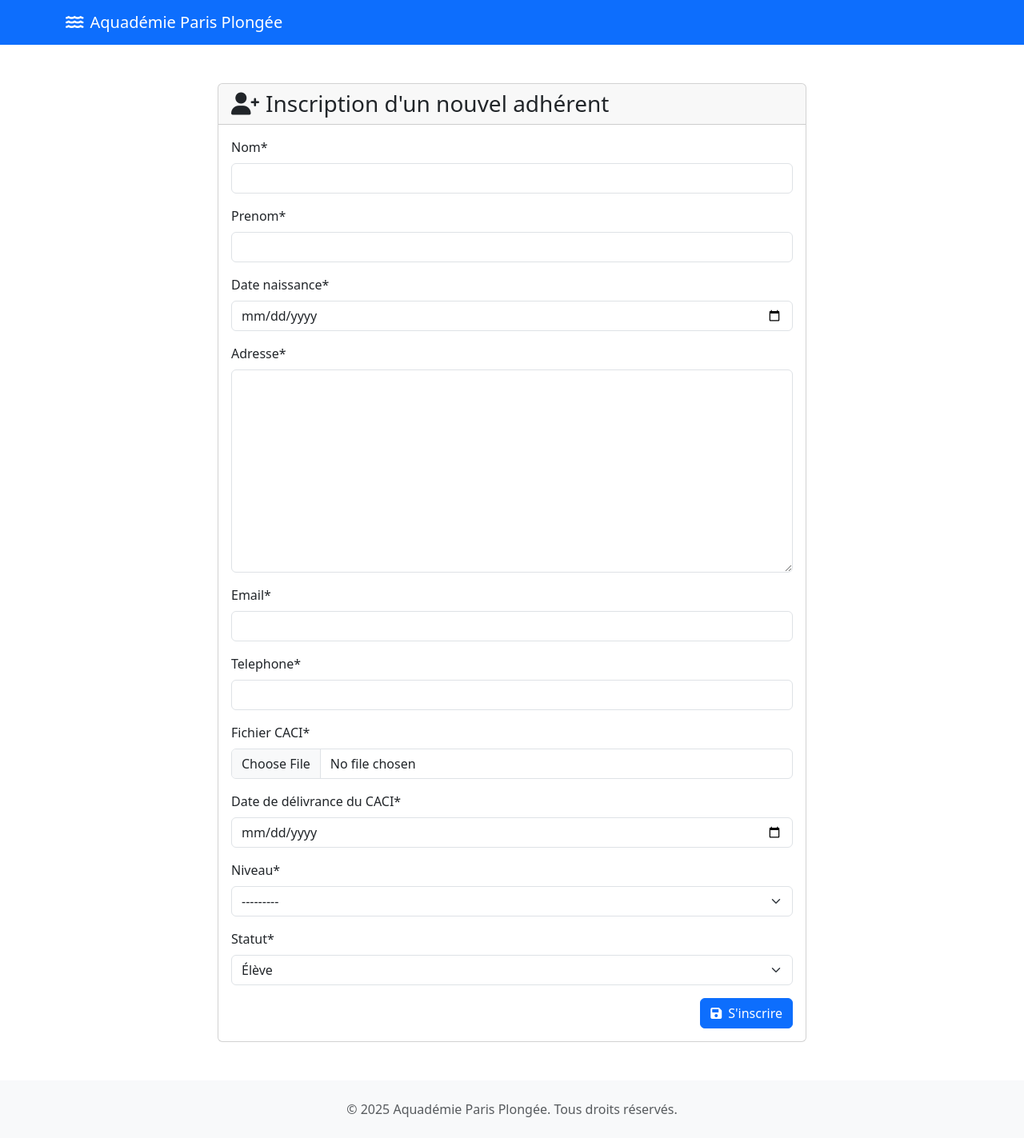
After one commit to abissolah/aquademie-technique, a Django app: page /adherents/inscription/ in a window 1280 px wide. The commit adds this page. Shown: the whole page at 80% size. Run offline with Django 5.2, Linux system fonts and the light colour scheme; some libraries are stand-ins or nearby versions.

Commit message:
Ajout du formulaire d'inscription public adhérent et renommage du champ CACI : - Nouveau formulaire d'inscription public sans connexion - Champ CACI renommé en 'date de délivrance' - Ajout du champ upload CACI obligatoire - Retrait des champs section et photo pour le formulaire public

```diff
--- a/gestion/forms.py
+++ b/gestion/forms.py
@@ -6,7 +6,7 @@ class AdherentForm(forms.ModelForm):
         model = Adherent
         fields = [
             'nom', 'prenom', 'date_naissance', 'adresse', 'email',
-            'telephone', 'photo', 'date_fin_validite_caci', 'niveau', 'statut', 'sections',
+            'telephone', 'photo', 'date_delivrance_caci', 'niveau', 'statut', 'sections',
             'type_personne', 'caci_fichier'
         ]
         widgets = {
@@ -14,7 +14,7 @@ class AdherentForm(forms.ModelForm):
                 attrs={'type': 'date'},
                 format='%Y-%m-%d'
             ),
-            'date_fin_validite_caci': forms.DateInput(
+            'date_delivrance_caci': forms.DateInput(
                 attrs={'type': 'date'},
                 format='%Y-%m-%d'
             ),
@@ -28,8 +28,8 @@ class AdherentForm(forms.ModelForm):
         if self.instance and self.instance.pk:
             if self.instance.date_naissance:
                 self.fields['date_naissance'].initial = self.instance.date_naissance.strftime('%Y-%m-%d')
-            if self.instance.date_fin_validite_caci:
-                self.fields['date_fin_validite_caci'].initial = self.instance.date_fin_validite_caci.strftime('%Y-%m-%d')
+            if self.instance.date_delivrance_caci:
+                self.fields['date_delivrance_caci'].initial = self.instance.date_delivrance_caci.strftime('%Y-%m-%d')
 
 class SectionForm(forms.ModelForm):
     class Meta:
@@ -60,7 +60,7 @@ class GroupeCompetenceForm(forms.ModelForm):
 class SeanceForm(forms.ModelForm):
     class Meta:
         model = Seance
-        fields = ['date', 'heure_debut', 'heure_fin', 'lieu']
+        fields = ['date', 'heure_debut', 'heure_fin', 'lieu', 'directeur_plongee']
         widgets = {
             'date': forms.DateInput(
                 attrs={'type': 'date'},
@@ -85,11 +85,14 @@ class SeanceForm(forms.ModelForm):
         # Utiliser une liste déroulante pour le lieu
         self.fields['lieu'].queryset = Lieu.objects.all()
         self.fields['lieu'].label_from_instance = lambda obj: f"{obj.nom} - {obj.ville}"
+        # Filtrer les encadrants adhérents pour directeur de plongée
+        self.fields['directeur_plongee'].queryset = Adherent.objects.filter(statut='encadrant', type_personne='adherent')
+        self.fields['directeur_plongee'].label_from_instance = lambda obj: f"{obj.nom_complet} ({obj.get_niveau_display()})"
 
 class PalanqueeForm(forms.ModelForm):
     class Meta:
         model = Palanquee
-        fields = ['nom', 'seance', 'section', 'encadrant', 'eleves', 'competences', 'precision_exercices']
+        fields = ['nom', 'seance', 'section', 'encadrant', 'eleves', 'competences', 'precision_exercices', 'duree', 'profondeur_max']
         widgets = {
             'nom': forms.TextInput(attrs={'placeholder': 'Nom de la palanquée'}),
             'precision_exercices': forms.Textarea(attrs={'rows': 5}),
@@ -139,6 +142,23 @@ class PalanqueeForm(forms.ModelForm):
                 except Section.DoesNotExist:
                     self.fields['competences'].queryset = Competence.objects.none()
 
+        # Pré-remplir le nom pour une création
+        if not self.instance.pk:
+            seance = None
+            if seance_id:
+                try:
+                    seance = Seance.objects.get(pk=seance_id)
+                except Seance.DoesNotExist:
+                    pass
+            elif 'seance' in self.data:
+                try:
+                    seance = Seance.objects.get(pk=self.data['seance'])
+                except Seance.DoesNotExist:
+                    pass
+            if seance:
+                count = seance.palanquees.count()
+                self.fields['nom'].initial = f"P{count+1}"
+
 class EvaluationForm(forms.ModelForm):
     class Meta:
         model = Evaluation
@@ -177,14 +197,14 @@ class NonAdherentInscriptionForm(forms.ModelForm):
         model = Adherent
         fields = [
             'nom', 'prenom', 'date_naissance', 'adresse', 'email',
-            'telephone', 'date_fin_validite_caci', 'niveau', 'statut', 'sections', 'caci_fichier'
+            'telephone', 'date_delivrance_caci', 'niveau', 'statut', 'sections', 'caci_fichier'
         ]
         widgets = {
             'date_naissance': forms.DateInput(
                 attrs={'type': 'date'},
                 format='%Y-%m-%d'
             ),
-            'date_fin_validite_caci': forms.DateInput(
+            'date_delivrance_caci': forms.DateInput(
                 attrs={'type': 'date'},
                 format='%Y-%m-%d'
             ),
@@ -194,3 +214,36 @@ class NonAdherentInscriptionForm(forms.ModelForm):
     def __init__(self, *args, **kwargs):
         super().__init__(*args, **kwargs)
         self.fields['caci_fichier'].required = True
+
+class AdherentPublicForm(forms.ModelForm):
+    class Meta:
+        model = Adherent
+        fields = [
+            'nom', 'prenom', 'date_naissance', 'adresse', 'email',
+            'telephone', 'caci_fichier', 'date_delivrance_caci', 'niveau', 'statut'
+        ]
+        widgets = {
+            'date_naissance': forms.DateInput(
+                attrs={'type': 'date'},
+                format='%Y-%m-%d'
+            ),
+            'date_delivrance_caci': forms.DateInput(
+                attrs={'type': 'date'},
+                format='%Y-%m-%d'
+            ),
+        }
+    def __init__(self, *args, **kwargs):
+        super().__init__(*args, **kwargs)
+        self.fields['caci_fichier'].required = True
+        if self.instance and self.instance.pk:
+            if self.instance.date_naissance:
+                self.fields['date_naissance'].initial = self.instance.date_naissance.strftime('%Y-%m-%d')
+            if self.instance.date_delivrance_caci:
+                self.fields['date_delivrance_caci'].initial = self.instance.date_delivrance_caci.strftime('%Y-%m-%d')
+    def save(self, commit=True):
+        instance = super().save(commit=False)
+        instance.type_personne = 'adherent'
+        if commit:
+            instance.save()
+            self.save_m2m()
+        return instance
--- a/gestion/urls.py
+++ b/gestion/urls.py
@@ -24,6 +24,8 @@ urlpatterns = [
     path('adherents/<int:pk>/supprimer/', views.AdherentDeleteView.as_view(), name='adherent_delete'),
     path('adherents/import-excel/', views.import_adherents_excel, name='import_adherents_excel'),
     path('adherents/telecharger-modele/', views.download_excel_template, name='download_excel_template'),
+    path('adherents/inscription/', views.AdherentPublicCreateView.as_view(), name='adherent_public_create'),
+    path('adherents/inscription/success/', views.dashboard, name='adherent_public_success'),
 
     # Élèves
     path('eleves/', views.EleveListView.as_view(), name='eleve_list'),
@@ -58,6 +60,7 @@ urlpatterns = [
     path('seances/<int:pk>/supprimer/', views.SeanceDeleteView.as_view(), name='seance_delete'),
     path('seances/<int:seance_id>/generer-lien-inscription/', views.generer_lien_inscription_seance, name='generer_lien_inscription_seance'),
     path('seances/<int:seance_id>/envoyer-invitation/', views.envoyer_mail_invitation_seance, name='envoyer_mail_invitation_seance'),
+    path('seances/<int:seance_id>/exporter-inscrits/', views.exporter_inscrits_seance, name='exporter_inscrits_seance'),
 
     # Palanquées
     path('palanquees/', PalanqueeListView.as_view(), name='palanquee_list'),
--- a/gestion/views.py
+++ b/gestion/views.py
@@ -23,9 +23,14 @@ from django.views.decorators.http import require_POST
 from django.core.mail import send_mass_mail
 from django.template.loader import render_to_string
 from django.core.mail import send_mail
+import openpyxl
+from openpyxl.utils import get_column_letter
+from openpyxl.styles import Alignment
+from openpyxl.styles import PatternFill
+from django.views.decorators.csrf import csrf_protect
 
 from .models import Adherent, Section, Competence, GroupeCompetence, Seance, Evaluation, LienEvaluation, Palanquee, Lieu, LienInscriptionSeance, InscriptionSeance
-from .forms import AdherentForm, SectionForm, CompetenceForm, GroupeCompetenceForm, SeanceForm, EvaluationBulkForm, PalanqueeForm, NonAdherentInscriptionForm
+from .forms import AdherentForm, SectionForm, CompetenceForm, GroupeCompetenceForm, SeanceForm, EvaluationBulkForm, PalanqueeForm, NonAdherentInscriptionForm, AdherentPublicForm
 from .utils import envoyer_lien_evaluation, envoyer_lien_evaluation_avec_cc
 
 # Vues d'accueil et de navigation
@@ -243,6 +248,9 @@ class SeanceDetailView(LoginRequiredMixin, DetailView):
         inscrits = seance.inscriptions.select_related('personne').all()
         context['inscrits_adherents'] = [i for i in inscrits if i.personne.type_personne == 'adherent']
         context['inscrits_non_adherents'] = [i for i in inscrits if i.personne.type_personne == 'non_adherent']
+        context['nb_total_inscrits'] = len(inscrits)
+        context['nb_adherents'] = len(context['inscrits_adherents'])
+        context['nb_non_adherents'] = len(context['inscrits_non_adherents'])
         context['today'] = timezone.now().date()
         return context
 
@@ -845,3 +853,86 @@ def supprimer_inscription_seance(request, inscription_id):
         messages.success(request, "Inscription supprimée avec succès.")
         return redirect('seance_detail', pk=seance_id)
     return render(request, 'gestion/inscription_confirm_delete.html', {'inscription': inscription})
+
+@login_required
+def exporter_inscrits_seance(request, seance_id):
+    seance = get_object_or_404(Seance, pk=seance_id)
+    # Récupérer tous les inscrits
+    inscrits = seance.inscriptions.select_related('personne').all()
+    # Élèves
+    eleves = [i.personne for i in inscrits if i.personne.statut == 'eleve']
+    eleves = sorted(eleves, key=lambda e: (e.nom.lower(), e.prenom.lower()))
+    # Encadrants
+    encadrants = [i.personne for i in inscrits if i.personne.statut == 'encadrant']
+    # Mapping niveau encadrant
+    niveau_map = {
+        'initiateur1': 'E1',
+        'initiateur2': 'E2',
+        'moniteur_federal1': 'E3',
+        'moniteur_federal2': 'E4',
+    }
+    # Préparation Excel
+    wb = openpyxl.Workbook()
+    ws = wb.active
+    ws.title = 'Inscrits séance'
+    # En-têtes
+    headers = ['Nom', 'Prénom', 'Niveau', 'Section', 'Profondeur max']
+    for enc in encadrants:
+        niveau_court = niveau_map.get(enc.niveau, '')
+        headers.append(f"{enc.prenom} {enc.nom} [{niveau_court}]")
+    # Infos séance au-dessus du tableau
+    info_rows = [
+        [f"Date : {seance.date.strftime('%d/%m/%Y')}"] ,
+        [f"Heure : {seance.heure_debut.strftime('%H:%M') if seance.heure_debut else '--'} - {seance.heure_fin.strftime('%H:%M') if seance.heure_fin else '--'}"],
+        [f"Lieu : {seance.lieu.nom}"],
+        [f"Adresse : {seance.lieu.adresse}, {seance.lieu.code_postal} {seance.lieu.ville}"],
+        [f"Directeur de plongée : {seance.directeur_plongee.nom_complet if seance.directeur_plongee else 'Non défini'}"]
+    ]
+    for row in info_rows:
+        ws.append(row)
+    ws.append([])  # Ligne vide
+    ws.append(headers)
+    start_row = ws.max_row  # La ligne d'en-tête est maintenant la dernière
+    # Appliquer la couleur sur les colonnes encadrants (ligne d'en-tête)
+    fill = PatternFill(start_color="CCFFCC", end_color="CCFFCC", fill_type="solid")
+    for col_idx in range(6, 6 + len(encadrants)):
+        cell = ws.cell(row=start_row, column=col_idx)
+        cell.fill = fill
+        cell.alignment = Alignment(text_rotation=90, vertical='bottom', horizontal='center')
+    ws.row_dimensions[start_row].height = 80
+    # Lignes élèves
+    for eleve in eleves:
+        niveau = eleve.get_niveau_display()
+        sections = ', '.join([s.get_nom_display() for s in eleve.sections.all()])
+        if not eleve.niveau or 'bapteme' in [s.nom for s in eleve.sections.all()] or eleve.niveau == 'debutant':
+            profondeur = 6
+        else:
+            profondeur = 20
+        row = [eleve.nom, eleve.prenom, niveau, sections, profondeur]
+        row += ['' for _ in encadrants]
+        ws.append(row)
+    # Ajuste la largeur des colonnes
+    for i, col in enumerate(ws.columns, 1):
+        max_length = max(len(str(cell.value)) if cell.value else 0 for cell in col)
+        ws.column_dimensions[get_column_letter(i)].width = max(12, max_length + 2)
+        for cell in col:
+            cell.alignment = Alignment(vertical='center', horizontal='center')
+    response = HttpResponse(content_type='application/vnd.openxmlformats-officedocument.spreadsheetml.sheet')
+    response['Content-Disposition'] = f'attachment; filename="inscrits_seance_{seance.id}.xlsx"'
+    wb.save(response)
+    return response
+
+@method_decorator(csrf_protect, name='dispatch')
+class AdherentPublicCreateView(CreateView):
+    model = Adherent
+    form_class = AdherentPublicForm
+    template_name = 'gestion/adherent_public_form.html'
+    success_url = '/adherents/inscription/success/'
+
+    def form_valid(self, form):
+        messages.success(self.request, "Votre inscription a bien été prise en compte.")
+        return super().form_valid(form)
+
+    def form_invalid(self, form):
+        messages.error(self.request, "Merci de corriger les erreurs dans le formulaire.")
+        return super().form_invalid(form)
--- a/templates/base.html
+++ b/templates/base.html
@@ -104,7 +104,7 @@
     <!-- Bootstrap JS -->
     <script src="https://cdn.jsdelivr.net/npm/bootstrap@5.3.0/dist/js/bootstrap.bundle.min.js"></script>
     <!-- Custom JS -->
-    <!-- <script src="{% static 'js/main.js' %}"></script> -->
+    <script src="{% static 'js/main.js' %}"></script>
 
     {% block extra_js %}{% endblock %}
 </body>
--- /dev/null
+++ b/templates/gestion/adherent_public_form.html
@@ -0,0 +1,32 @@
+{% extends 'base.html' %}
+{% load crispy_forms_tags %}
+
+{% block title %}Inscription adhérent - Club de Plongée{% endblock %}
+
+{% block content %}
+<div class="row justify-content-center">
+    <div class="col-lg-8">
+        <div class="card mt-4">
+            <div class="card-header">
+                <h3 class="mb-0"><i class="fas fa-user-plus me-2"></i>Inscription d'un nouvel adhérent</h3>
+            </div>
+            <div class="card-body">
+                {% if messages %}
+                    {% for message in messages %}
+                        <div class="alert alert-{{ message.tags }}">{{ message }}</div>
+                    {% endfor %}
+                {% endif %}
+                <form method="post" enctype="multipart/form-data" novalidate>
+                    {% csrf_token %}
+                    {{ form|crispy }}
+                    <div class="d-flex justify-content-end mt-3">
+                        <button type="submit" class="btn btn-primary">
+                            <i class="fas fa-save me-2"></i>S'inscrire
+                        </button>
+                    </div>
+                </form>
+            </div>
+        </div>
+    </div>
+</div>
+{% endblock %}
```
Also changed, not shown: gestion/models.py (+20 -9 lines), templates/gestion/adherent_detail.html (+12 -5 lines), templates/gestion/adherent_form.html (+10 -22 lines).
